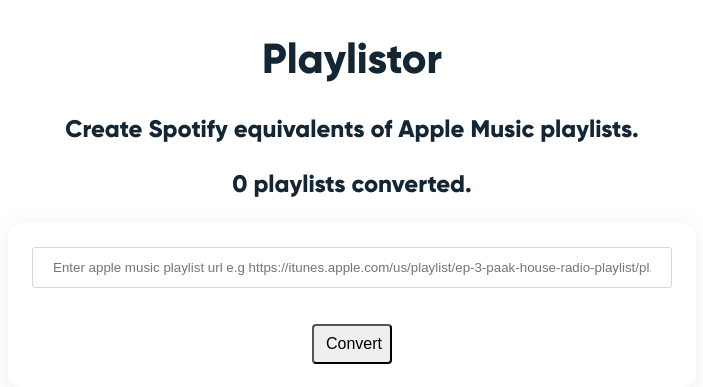
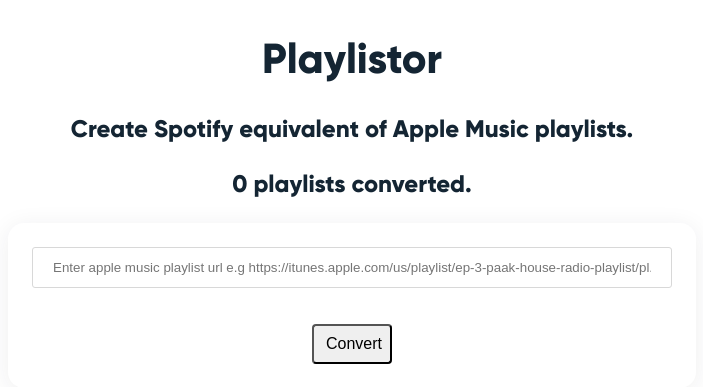
Before and after one commit to akornor/playlistor, a Django app: template main/templates/index.html in a window 1280 px wide. Shown: the top 387 px of the page, without its empty margins (288-991 px from the left). Run offline with Django 3.2, Linux system fonts and the light colour scheme; the template is opened without the code that fills it, so the values that code supplies are empty; parts of the project's set-up code (start-up, migrations or seed data) failed here and were passed over.

Commit message:
Fix typo.

```diff
--- a/main/templates/index.html
+++ b/main/templates/index.html
@@ -57,7 +57,7 @@
             <!-- <img src="/images/icon.png" class="icon" alt="icon"/> -->
         </div>
         <h1 class="home__title">Playlistor</h1>
-        <p class="home__description">Create Spotify equivalents of Apple Music playlists.</p>
+        <p class="home__description">Create Spotify equivalent of Apple Music playlists.</p>
         <h3 class="home__description"><span id="counter">0</span> playlists converted.</h3>
         <div class="card">
             <input id="playlist" class="search" type="text" placeholder="Enter apple music playlist url e.g https://itunes.apple.com/us/playlist/ep-3-paak-house-radio-playlist/pl.be45d23328f642cc91cf7086c7126daf">
```
